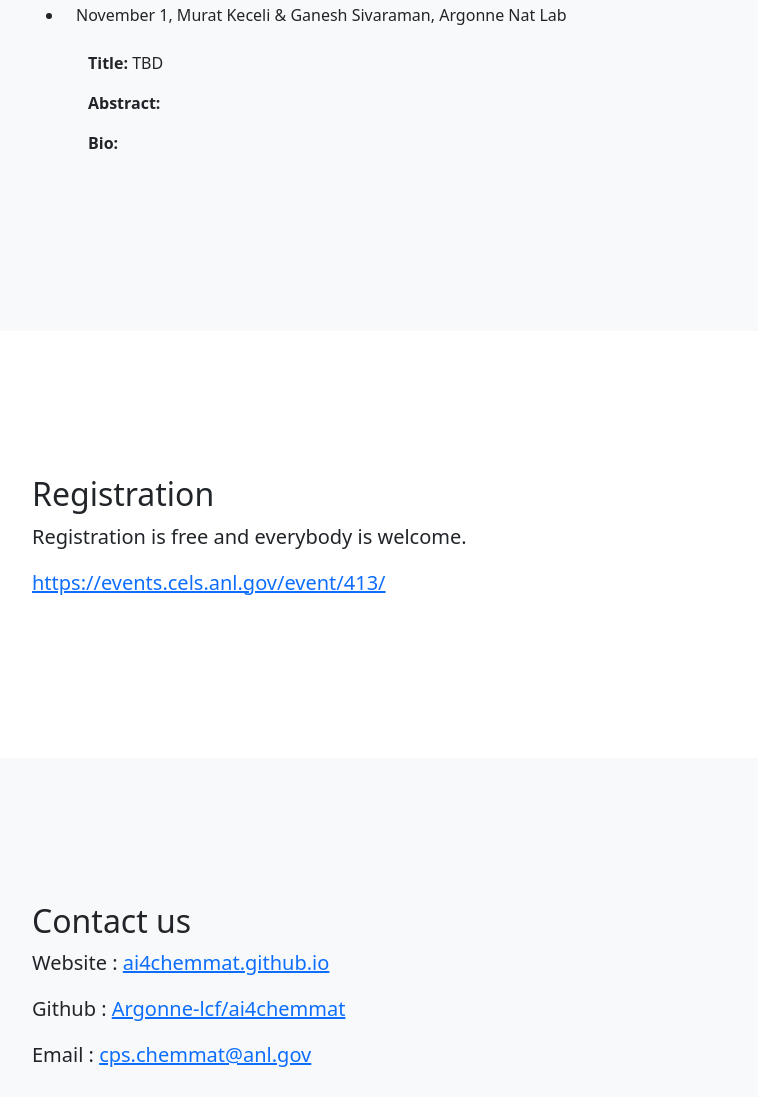
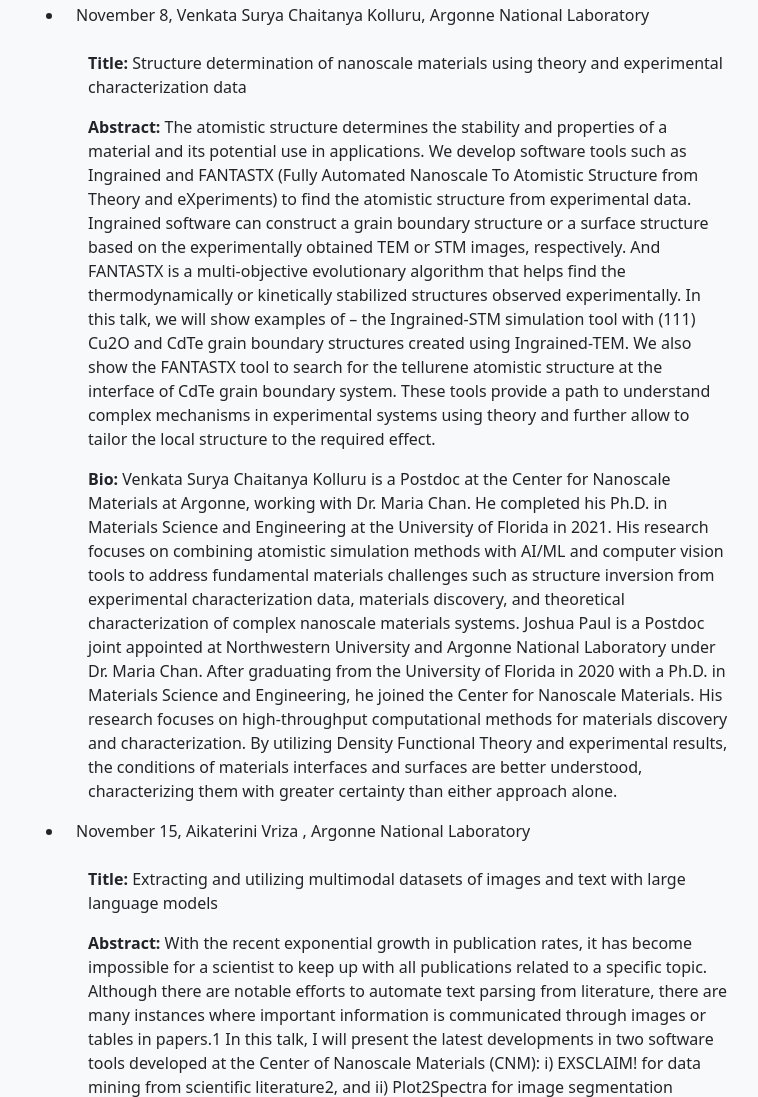
Before and after one commit to ai4chemmat/ai4chemmat.github.io, a plain HTML site: page index.html in a window 1280 px wide. Shown: the part 4591-5688 px from the top of the page, without its empty margins (248-1006 px from the left). Drawn offline with nearby package versions, Linux system fonts and the light colour scheme.

Commit message:
Update index.html

```diff
--- a/index.html
+++ b/index.html
@@ -199,18 +199,45 @@ In this talk, we will discuss an intelligent agent system that integrates multip
                         </li>
 		 <li>
                     <div class="row px-4">
-			 November 1, Murat Keceli & Ganesh Sivaraman, Argonne Nat Lab
+			 November 8, Venkata Surya Chaitanya Kolluru, Argonne National Laboratory
                     <br>
                     <br>
             <p><b>Title:</b>
-                TBD
+                Structure determination of nanoscale materials using theory and experimental characterization data
             </p>
             <p><b>Abstract:</b>
+		    The atomistic structure determines the stability and properties of a material and its potential use in applications. We develop software tools such as Ingrained and FANTASTX (Fully Automated Nanoscale To Atomistic Structure from Theory and eXperiments) to find the atomistic structure from experimental data. Ingrained software can construct a grain boundary structure or a surface structure based on the experimentally obtained TEM or STM images, respectively. And FANTASTX is a multi-objective evolutionary algorithm that helps find the thermodynamically or kinetically stabilized structures observed experimentally. In this talk, we will show examples of – the Ingrained-STM simulation tool with (111) Cu2O and CdTe grain boundary structures created using Ingrained-TEM. We also show the FANTASTX tool to search for the tellurene atomistic structure at the interface of CdTe grain boundary system. These tools provide a path to understand complex mechanisms in experimental systems using theory and further allow to tailor the local structure to the required effect.
             </p>
             <p><b>Bio:</b>
+		    Venkata Surya Chaitanya Kolluru is a Postdoc at the Center for Nanoscale Materials at Argonne, working with Dr. Maria Chan. He completed his Ph.D. in Materials Science and Engineering at the University of Florida in 2021. His research focuses on combining atomistic simulation methods with AI/ML and computer vision tools to address fundamental materials challenges such as structure inversion from experimental characterization data, materials discovery, and theoretical characterization of complex nanoscale materials systems.
+Joshua Paul is a Postdoc joint appointed at Northwestern University and Argonne National Laboratory under Dr. Maria Chan. After graduating from the University of Florida in 2020 with a Ph.D. in Materials Science and Engineering, he joined the Center for Nanoscale Materials. His research focuses on high-throughput computational methods for materials discovery and characterization. By utilizing Density Functional Theory and experimental results, the conditions of materials interfaces and surfaces are better understood, characterizing them with greater certainty than either approach alone.
+
             </p>
                     </div>
                         </li>
+
+			    		 <li>
+                    <div class="row px-4">
+			 November 15, Aikaterini Vriza , Argonne National Laboratory
+                    <br>
+                    <br>
+            <p><b>Title:</b>
+                Extracting and utilizing multimodal datasets of images and text with large language models
+            </p>
+            <p><b>Abstract:</b>
+		    With the recent exponential growth in publication rates, it has become impossible for a scientist to keep up with all publications related to a specific topic. Although there are notable efforts to automate text parsing from literature, there are many instances where important information is communicated through images or tables in papers.1 In this talk, I will present the latest developments in two software tools developed at the Center of Nanoscale Materials (CNM): i) EXSCLAIM! for data mining from scientific literature2, and ii) Plot2Spectra for image segmentation related to spectral images, with the aim of creating metadata.3 EXSCLAIM! has been enhanced with Large Language Models (LLMs), i.e., ChatGPT and appropriate prompt engineering to extract image-text pairs from scientific journals, which can be foundational for creating multimodal models and advancing semantic searches. In this presentation, I will demonstrate various applications of the extracted multimodal datasets in building knowledge graphs, conducting semantic searches, and performing topic modelling. Additionally, I will illustrate how to utilize the image segmentation workflow in Plot2Spectra to extract additional metadata and create datasets suitable for machine learning (ML) and high-throughput experimentation.
+(1) Olivetti, E. A.; Cole, J. M.; Kim, E.; Kononova, O.; Ceder, G.; Han, T. Y.-J.; Hiszpanski, A. M. Data-Driven Materials Research Enabled by Natural Language Processing and Information Extraction. Appl Phys Rev 2020, 7 (4), 041317. https://doi.org/10.1063/5.0021106.
+(2) Schwenker, E.; Jiang, W.; Spreadbury, T.; Ferrier, N.; Cossairt, O.; Chan, M. K. Y.; Chan, M. EXSCLAIM!-An Automated Pipeline for the Construction of Labeled Materials Imaging Datasets from Literature. Patterns (2023). https://arxiv.org/abs/2103.10631.
+(3) Jiang, W., Li, K., Spreadbury, T., Schwenker, E., Cossairt, O., & Chan, M. K. Y. (2022). Plot2Spectra: an automatic spectra extraction tool. Digital Discovery, 1(5), 719–731. https://doi.org/10.1039/d1dd00036e.
+
+            </p>
+            <p><b>Bio:</b>
+		    Aikaterini Vriza is a postdoctoral appointee at the Center of Nanoscale Materials at Argonne National Laboratory. She obtained her PhD from the Material Innovation Factory at the University of Liverpool in 2022 and a Master in Green Chemistry and Sustainable Industrial Technology from the University of York. Prior to that she was an Aviation engineer in the Hellenic Airforce. Her research expertise lies between AI/ML, ‘green’ chemistry, and laboratory automation and has worked on several related projects in both industrial and academic settings.
+            </p>
+                    </div>
+                        </li>
+
+
                     </ul>
 
 
```
